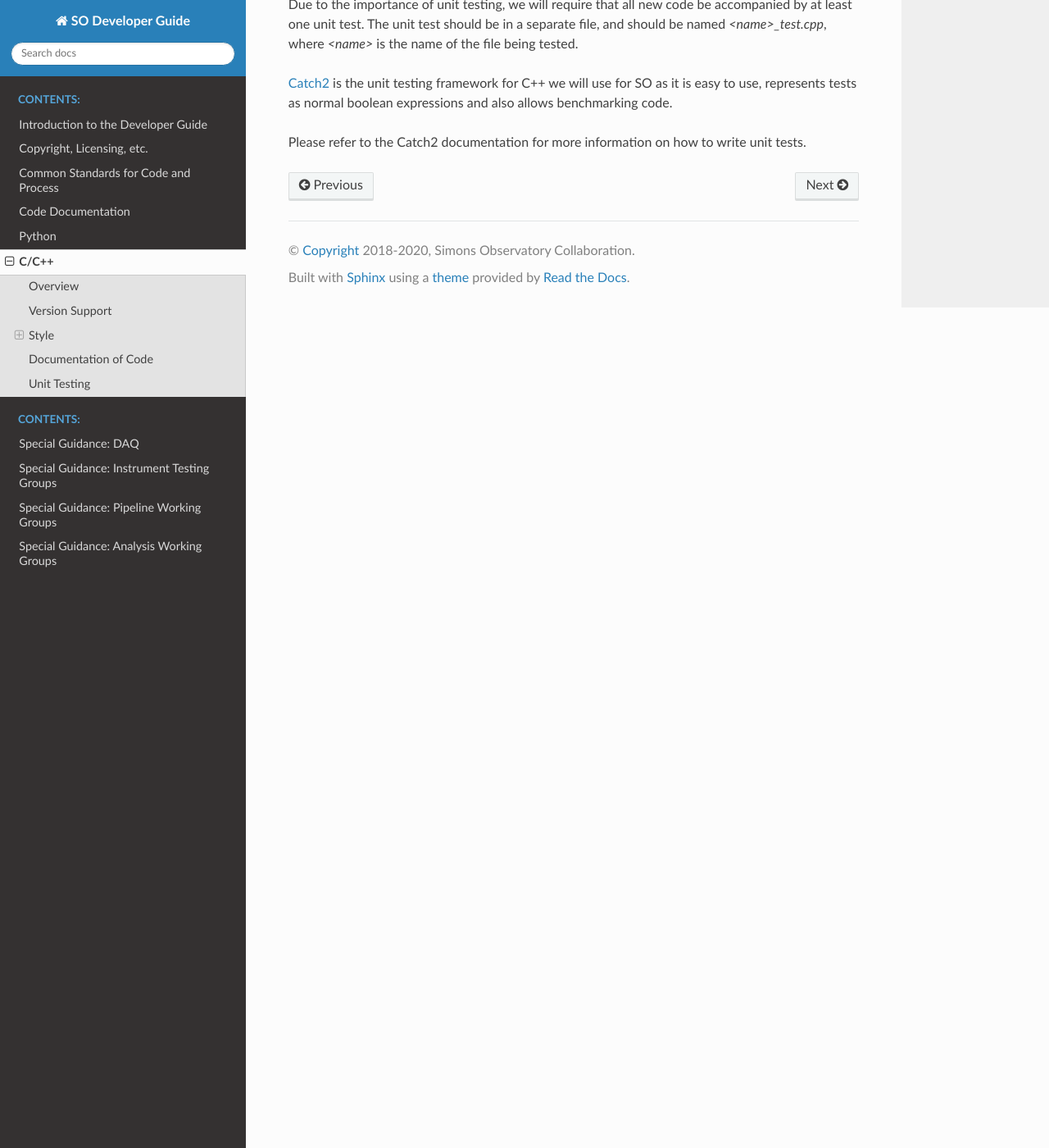
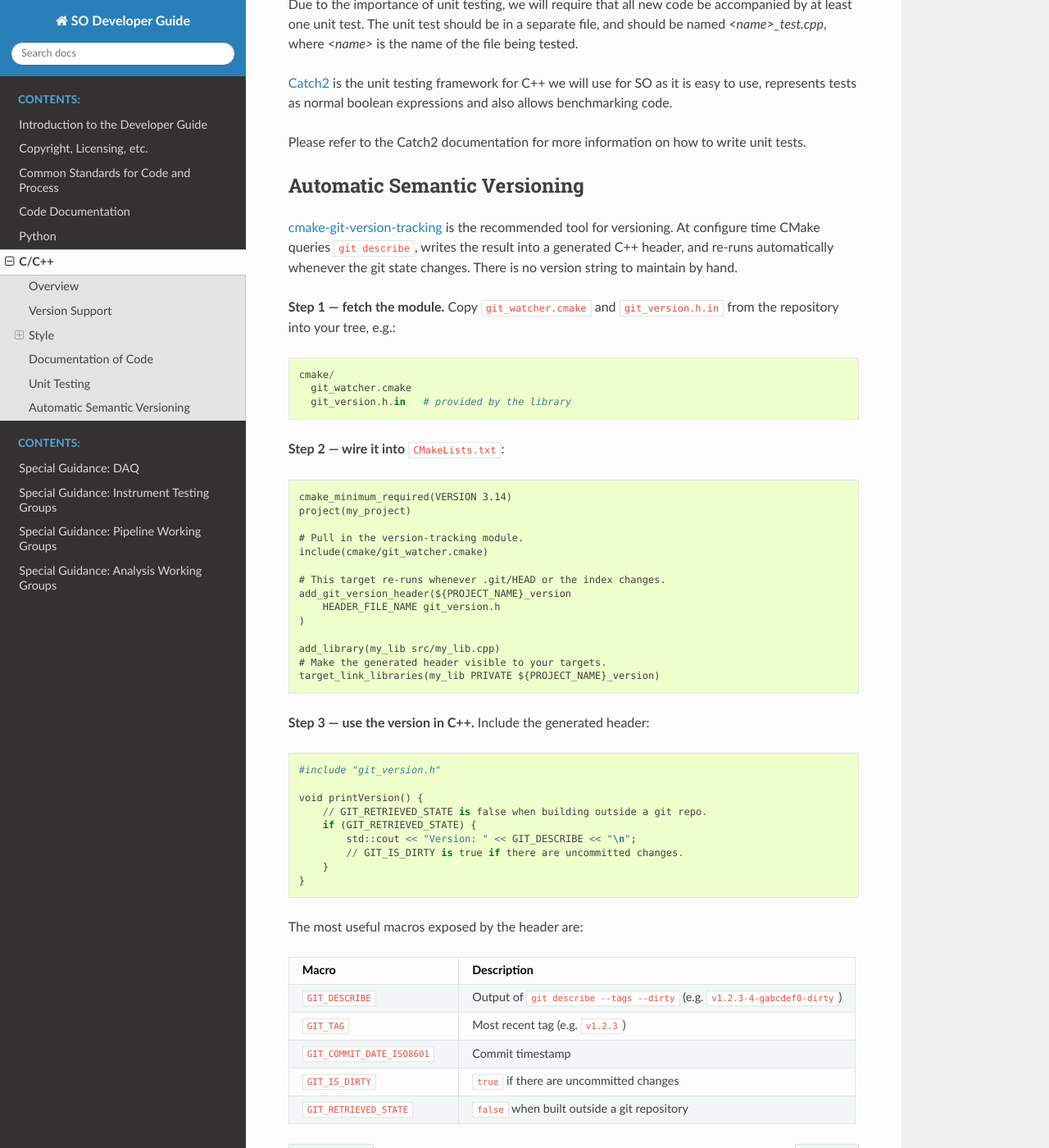
Before and after one commit to simonsobs/so_dev_guide, a Sphinx documentation site: the page built from source/cpp.rst, in a window 1280 px wide and 1400 px high, scrolled down 2976 px. Shown: the whole window at 82% size. Built offline with Sphinx 7.4.7 and the Read the Docs theme 3.1.0, drawn with Linux system fonts in a browser that asks for light colours.

Commit message:
Adding automatic semantic versioning
Helped by Claude Sonnet 4.6

```diff
--- a/source/cpp.rst
+++ b/source/cpp.rst
@@ -161,5 +161,71 @@ to use, represents tests as normal boolean expressions and also allows benchmark
 
 Please refer to the Catch2 documentation for more information on how to write unit tests.
 
+
+Automatic Semantic Versioning
+==============================
+
+`cmake-git-version-tracking`_ is the recommended tool for versioning.  At configure
+time CMake queries ``git describe``, writes the result into a generated C++
+header, and re-runs automatically whenever the git state changes.
+There is no version string to maintain by hand.
+
+**Step 1 — fetch the module.**  Copy ``git_watcher.cmake`` and
+``git_version.h.in`` from the repository into your tree, e.g.::
+
+  cmake/
+    git_watcher.cmake
+    git_version.h.in   # provided by the library
+
+**Step 2 — wire it into** ``CMakeLists.txt``::
+
+  cmake_minimum_required(VERSION 3.14)
+  project(my_project)
+
+  # Pull in the version-tracking module.
+  include(cmake/git_watcher.cmake)
+
+  # This target re-runs whenever .git/HEAD or the index changes.
+  add_git_version_header(${PROJECT_NAME}_version
+      HEADER_FILE_NAME git_version.h
+  )
+
+  add_library(my_lib src/my_lib.cpp)
+  # Make the generated header visible to your targets.
+  target_link_libraries(my_lib PRIVATE ${PROJECT_NAME}_version)
+
+**Step 3 — use the version in C++.**  Include the generated header::
+
+  #include "git_version.h"
+
+  void printVersion() {
+      // GIT_RETRIEVED_STATE is false when building outside a git repo.
+      if (GIT_RETRIEVED_STATE) {
+          std::cout << "Version: " << GIT_DESCRIBE << "\n";
+          // GIT_IS_DIRTY is true if there are uncommitted changes.
+      }
+  }
+
+The most useful macros exposed by the header are:
+
+.. list-table::
+   :header-rows: 1
+   :widths: 30 70
+
+   * - Macro
+     - Description
+   * - ``GIT_DESCRIBE``
+     - Output of ``git describe --tags --dirty`` (e.g. ``v1.2.3-4-gabcdef0-dirty``)
+   * - ``GIT_TAG``
+     - Most recent tag (e.g. ``v1.2.3``)
+   * - ``GIT_COMMIT_DATE_ISO8601``
+     - Commit timestamp
+   * - ``GIT_IS_DIRTY``
+     - ``true`` if there are uncommitted changes
+   * - ``GIT_RETRIEVED_STATE``
+     - ``false`` when built outside a git repository
+
+
+.. _cmake-git-version-tracking: https://github.com/andrew-hardin/cmake-git-version-tracking
 .. _Google C++ style guide: https://google.github.io/styleguide/cppguide.html
 .. _Catch2: https://github.com/catchorg/Catch2
```
